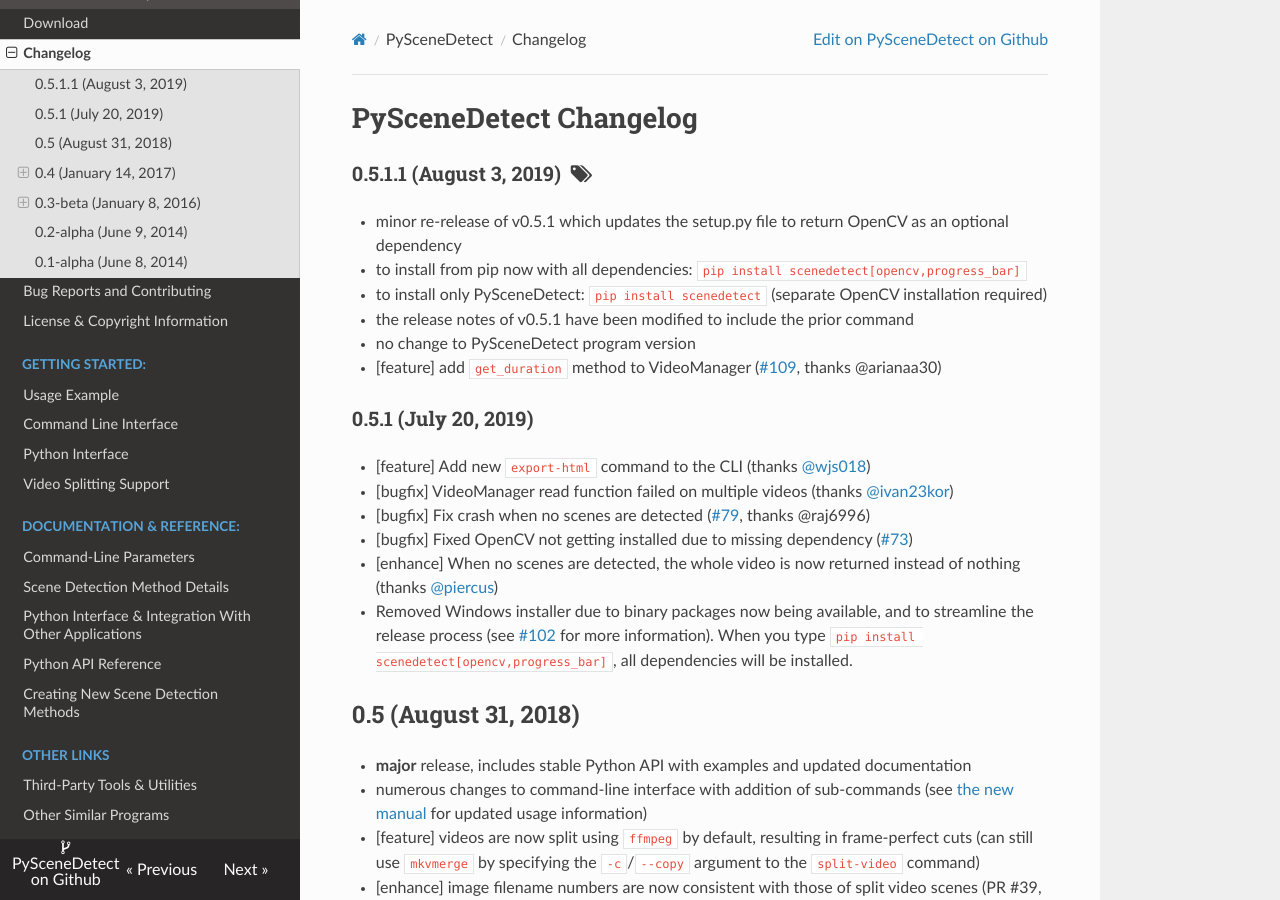
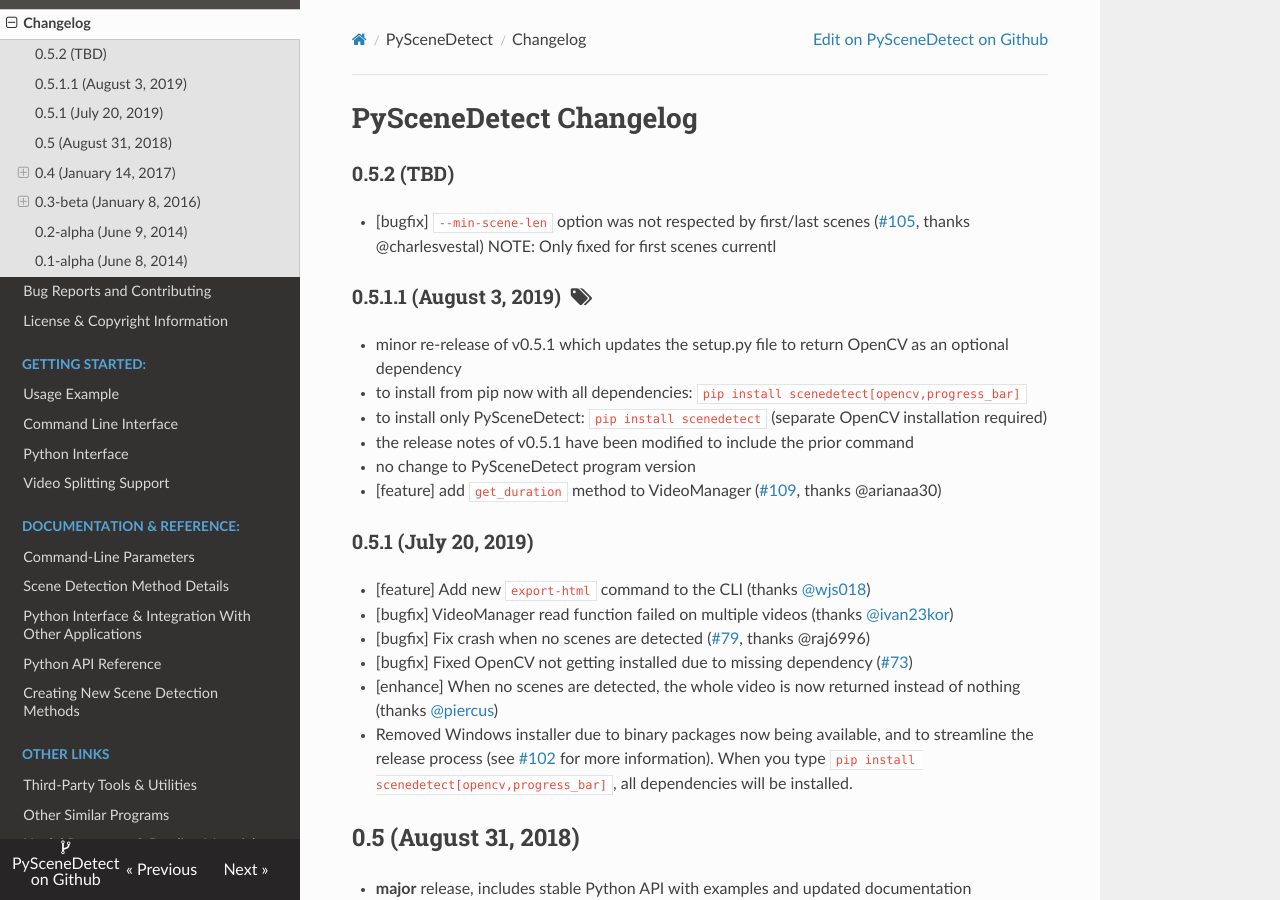
Before and after one commit to vovamushak/PySceneDetect, an MkDocs documentation site: the page built from docs/changelog.md, in a window 1280 px wide and 900 px high. Built offline with MkDocs 1.6.1, drawn with Linux system fonts in a browser that asks for light colours; nearby versions of some CDN libraries; old or Windows-style settings are respelled for this version of MkDocs.

Commit message:
Update version number to v0.5.2-dev and update changelog.

```diff
--- a/docs/changelog.md
+++ b/docs/changelog.md
@@ -1,6 +1,13 @@
 
 PySceneDetect Changelog
 ==========================================================
+
+### 0.5.2 (TBD)
+
+ * [bugfix] `--min-scene-len` option was not respected by first/last scenes
+   ([#105](https://github.com/Breakthrough/PySceneDetect/issues/105), thanks @charlesvestal)
+   NOTE: Only fixed for first scenes currentl
+
 
 ### 0.5.1.1 (August 3, 2019) &nbsp;<span class="fa fa-tags"></span>
 
--- a/scenedetect/__init__.py
+++ b/scenedetect/__init__.py
@@ -59,7 +59,7 @@ from scenedetect.__main__ import main
 # Used for module identification and when printing version & about info.
 # (scenedetect version and scenedetect about)
 
-__version__ = 'v0.5.1'
+__version__ = 'v0.5.2-dev'
 
 # About & copyright message string shown for the 'about' CLI command (scenedetect about).
 
--- a/setup.py
+++ b/setup.py
@@ -58,7 +58,7 @@ def get_extra_requires():
 
 setup(
     name='scenedetect',
-    version='0.5.1.1',
+    version='0.5.2-dev',
     description="A cross-platform, OpenCV-based video scene detection program and Python library. ",
     long_description=open('package-info.rst').read(),
     author='Brandon Castellano',
```
